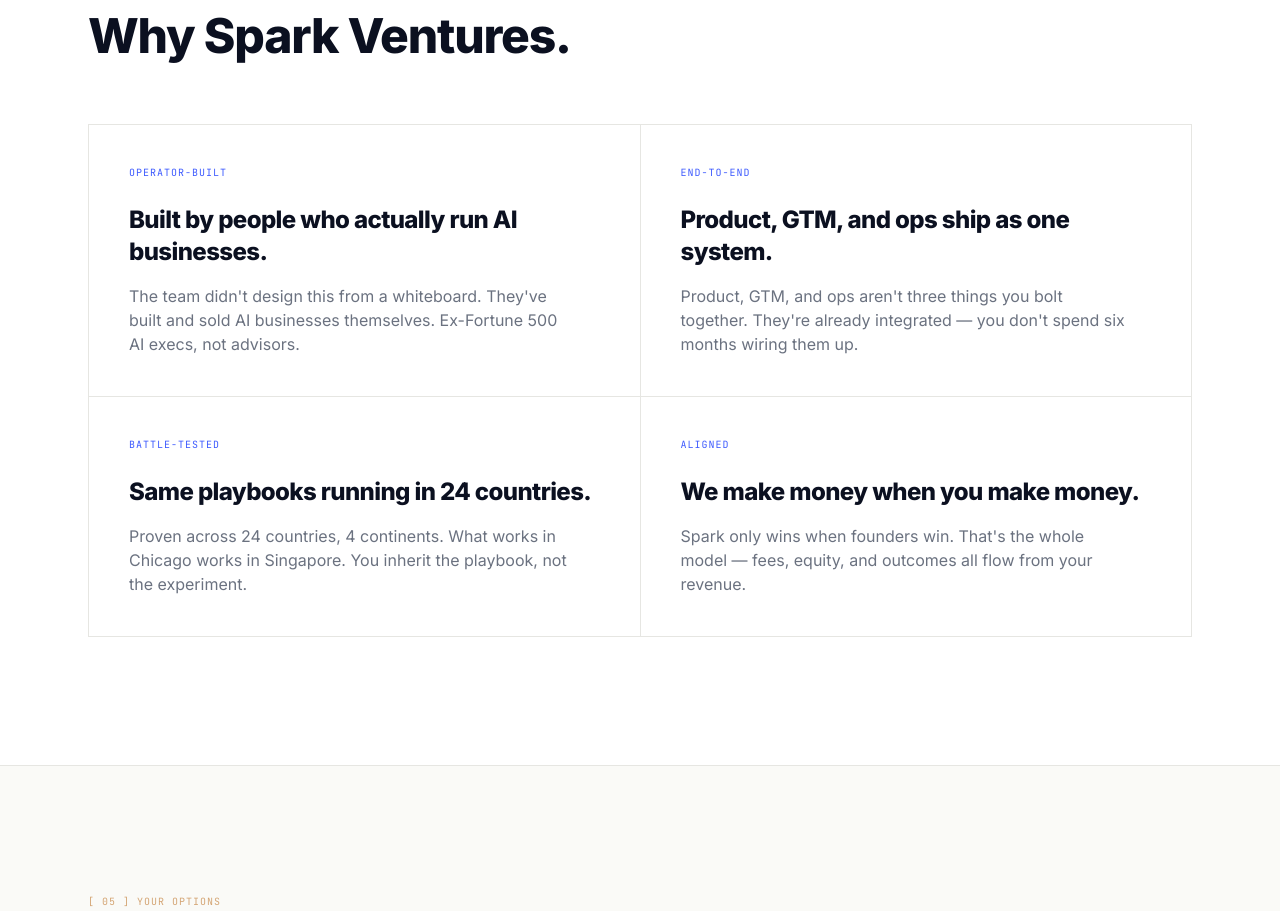
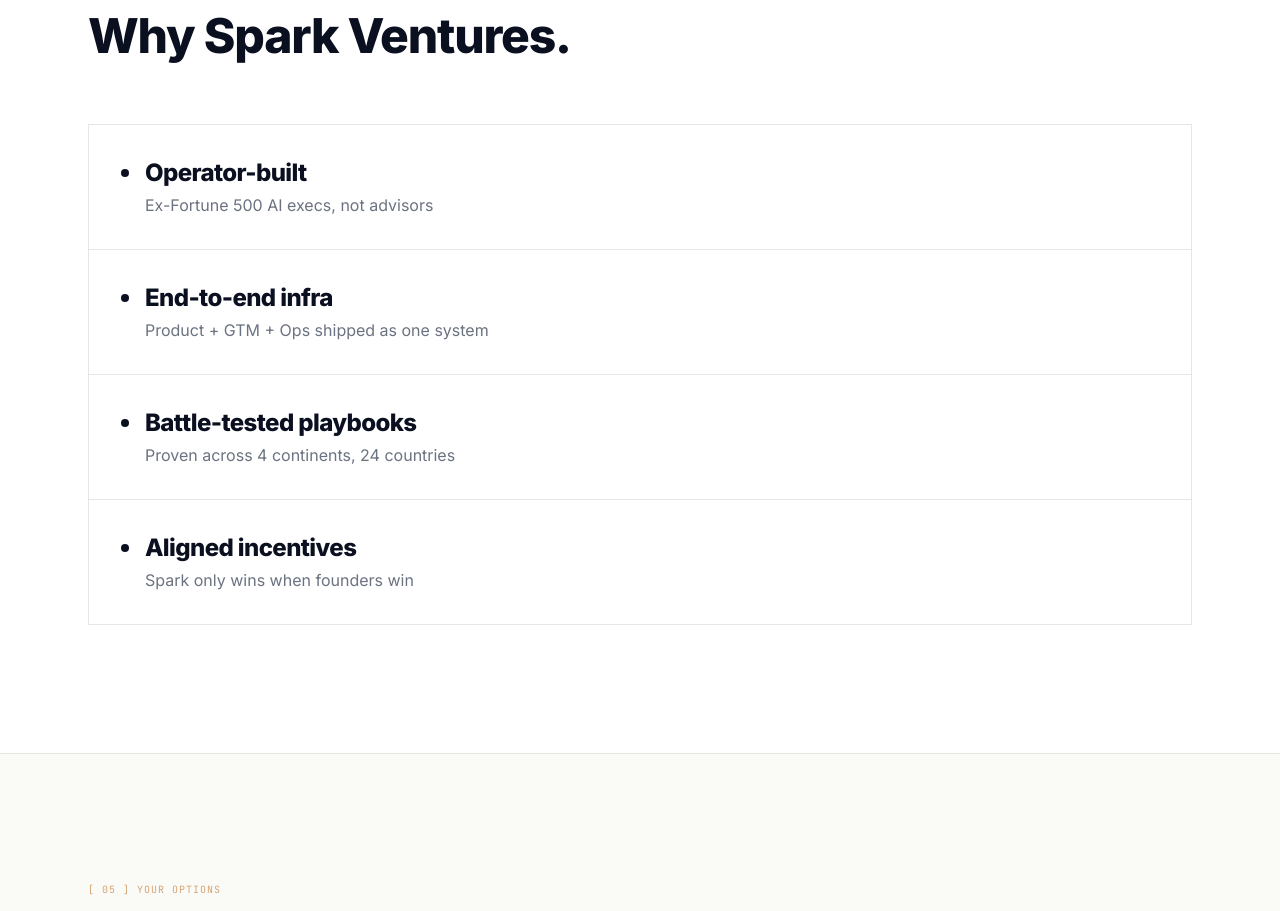
Before and after one commit to sparkai-core/spark-ventures-wireframe, a Next.js app: page / in a window 1280 px wide. Shown: the part 4681-5592 px from the top of the page. Built offline with nearby package versions, Linux system fonts and the light colour scheme.

Commit message:
track record

```diff
--- a/components/TrackRecord.tsx
+++ b/components/TrackRecord.tsx
@@ -1,23 +1,19 @@
 const REASONS = [
   {
-    label: "Operator-built",
-    title: "Built by people who actually run AI businesses.",
-    body: "The team didn't design this from a whiteboard. They've built and sold AI businesses themselves. Ex-Fortune 500 AI execs, not advisors.",
+    title: "Operator-built",
+    subtitle: "Ex-Fortune 500 AI execs, not advisors",
   },
   {
-    label: "End-to-end",
-    title: "Product, GTM, and ops ship as one system.",
-    body: "Product, GTM, and ops aren't three things you bolt together. They're already integrated — you don't spend six months wiring them up.",
+    title: "End-to-end infra",
+    subtitle: "Product + GTM + Ops shipped as one system",
   },
   {
-    label: "Battle-tested",
-    title: "Same playbooks running in 24 countries.",
-    body: "Proven across 24 countries, 4 continents. What works in Chicago works in Singapore. You inherit the playbook, not the experiment.",
+    title: "Battle-tested playbooks",
+    subtitle: "Proven across 4 continents, 24 countries",
   },
   {
-    label: "Aligned",
-    title: "We make money when you make money.",
-    body: "Spark only wins when founders win. That's the whole model — fees, equity, and outcomes all flow from your revenue.",
+    title: "Aligned incentives",
+    subtitle: "Spark only wins when founders win",
   },
 ];
 
@@ -34,16 +30,21 @@
           </h2>
         </div>
 
-        <div className="grid gap-px bg-line border border-line md:grid-cols-2">
+        <div className="grid gap-px bg-line border border-line">
           {REASONS.map((r) => (
-            <div key={r.label} className="bg-white p-6 md:p-10 group hover:bg-paper transition">
-              <div className="font-mono text-[10px] uppercase tracking-widest text-blue mb-6">
-                {r.label}
+            <div
+              key={r.title}
+              className="bg-white p-6 md:p-8 group hover:bg-paper transition flex items-start gap-4"
+            >
+              <span className="size-2 rounded-full bg-navy mt-3 shrink-0" />
+              <div>
+                <h3 className="text-xl md:text-2xl font-extrabold tracking-tight">
+                  {r.title}
+                </h3>
+                <p className="text-sm md:text-base text-ink-muted mt-1">
+                  {r.subtitle}
+                </p>
               </div>
-              <h3 className="text-xl md:text-2xl font-extrabold tracking-tight mb-4">
-                {r.title}
-              </h3>
-              <p className="text-sm md:text-base text-ink-muted max-w-md">{r.body}</p>
             </div>
           ))}
         </div>
```
